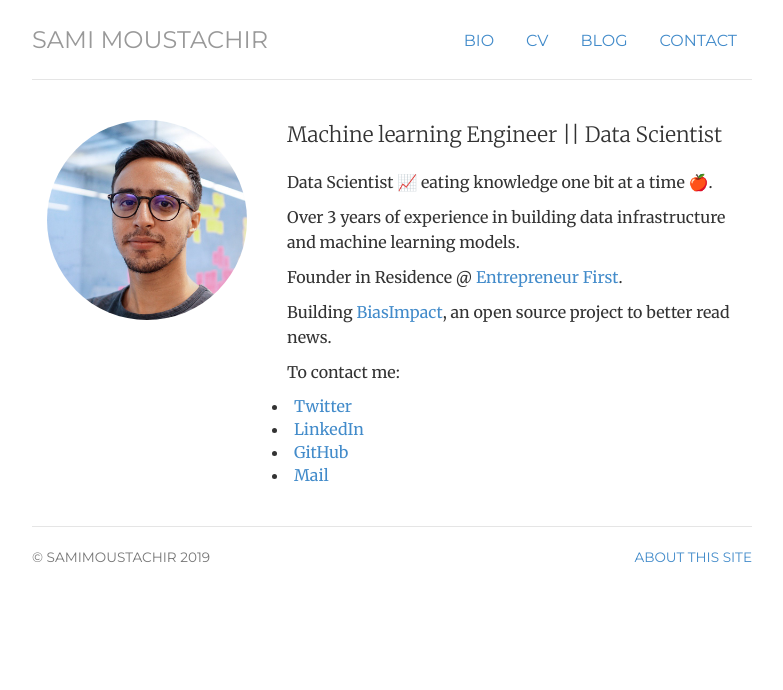
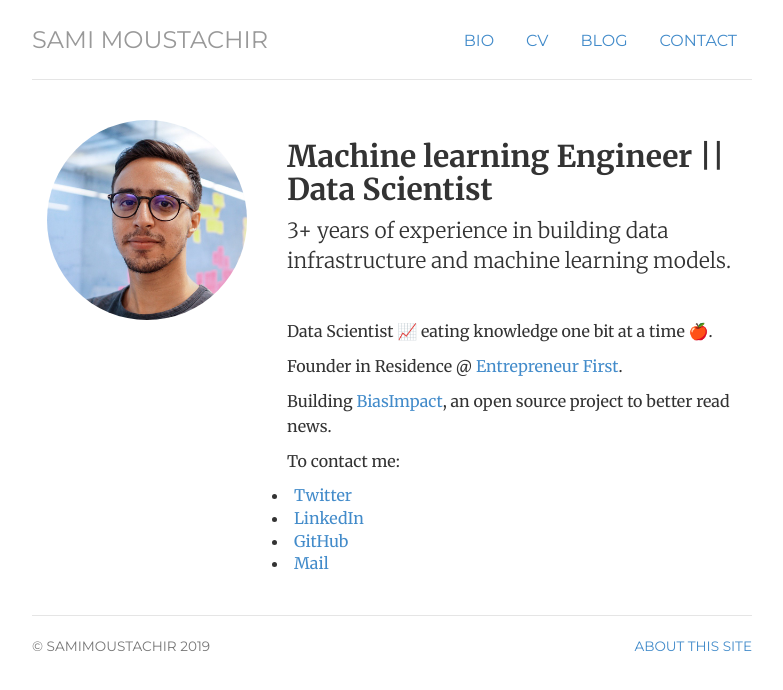
Before and after one commit to sammous/sammous.github.io, a Jekyll site: the page built from index.html, in a window 1280 px wide. Shown: the top 690 px of the page, without its empty margins (248-1031 px from the left). Built offline with Jekyll 4.4.1, drawn with Linux system fonts in a browser that asks for light colours.

Commit message:
update landing page

```diff
--- a/index.html
+++ b/index.html
@@ -15,9 +15,10 @@ description: Sami Moustachir
 	<img  class="img-circle avatar" alt="Sami Moustachir" src="img/sami.jpeg" height=200 width=200>
 </div>
 	<div itemscope itemtype="http://data-vocabulary.org/Person" class="col-sm-8">
-	<p class="lead">Machine learning Engineer || Data Scientist</p>
+	<h2>Machine learning Engineer || Data Scientist</h2>
+	<p class="lead">3+ years of experience in building data infrastructure and machine learning models.</p>
+	<br>
 	<p>Data Scientist 📈 eating knowledge one bit at a time 🍎. </p>
-	<p>Over 3 years of experience in building data infrastructure and machine learning models.</p>
 	<p>Founder in Residence @ <a href="http://joinef.com" title="ef">Entrepreneur First</a>.</p>
 	<p>Building <a href="https://biasimpact.org" title="biasimpact">BiasImpact</a>, an open source project to better read news.</p>
 	<p>To contact me: </p>
```
